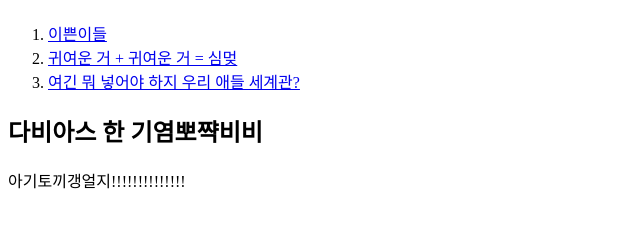
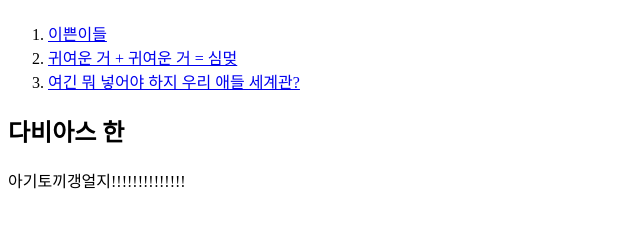
Before and after one commit to KHY-dev/ContractRelationships, a plain HTML site: page 다비아스한.html in a window 1280 px wide. Shown: the part 68-296 px from the top of the page, without its empty margins (0-640 px from the left). Drawn offline with Linux system fonts and the light colour scheme.

Commit message:
Update 다비아스한.html

```diff
--- a/다비아스한.html
+++ b/다비아스한.html
@@ -12,7 +12,7 @@
     <li><a href="2.html">귀여운 거 + 귀여운 거 = 심멎</a></li>
     <li><a href="3.html">여긴 뭐 넣어야 하지 우리 애들 세계관?</a></li>
   </ol>
-  <h2>다비아스 한 기염뽀쨕비비</h2>
+  <h2>다비아스 한</h2>
   <p>
     아기토끼갱얼지!!!!!!!!!!!!!!
   </p>
```
